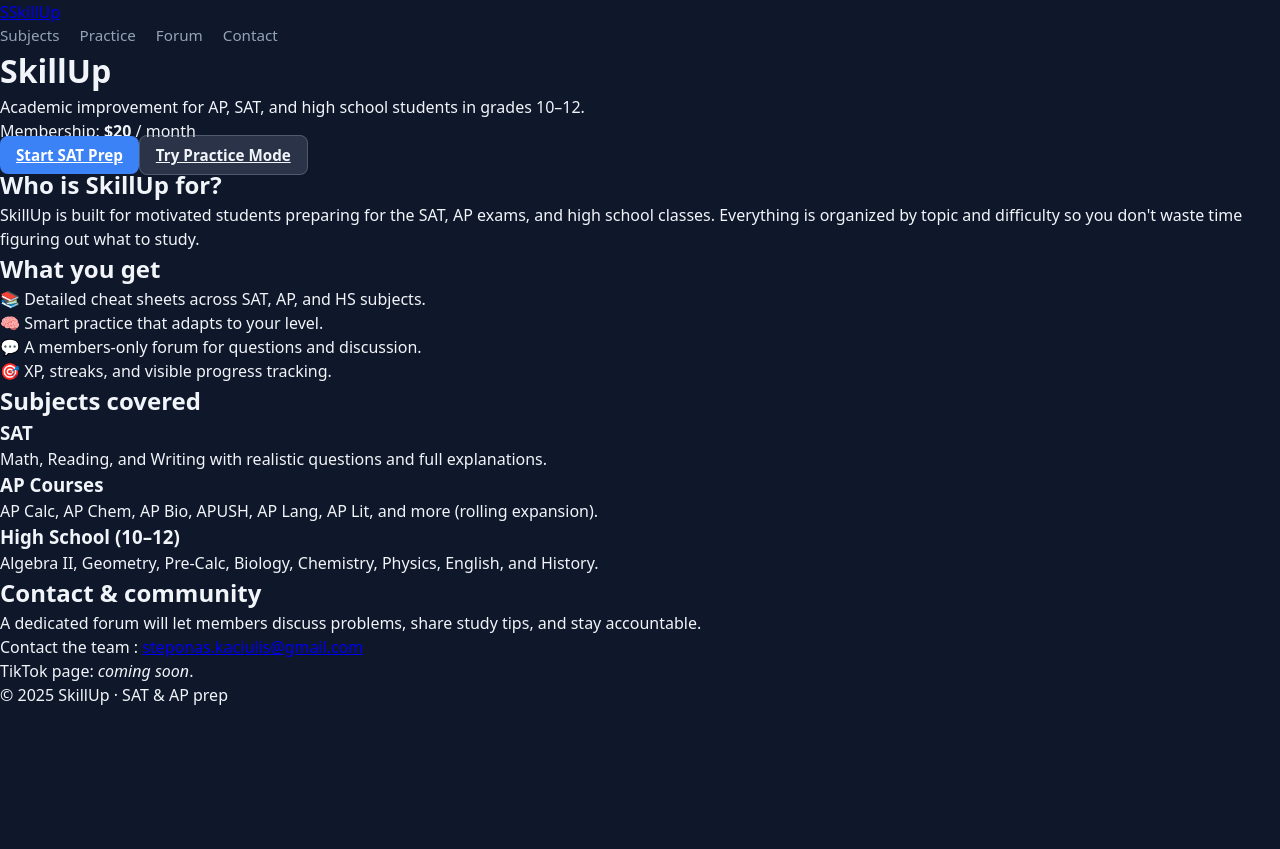
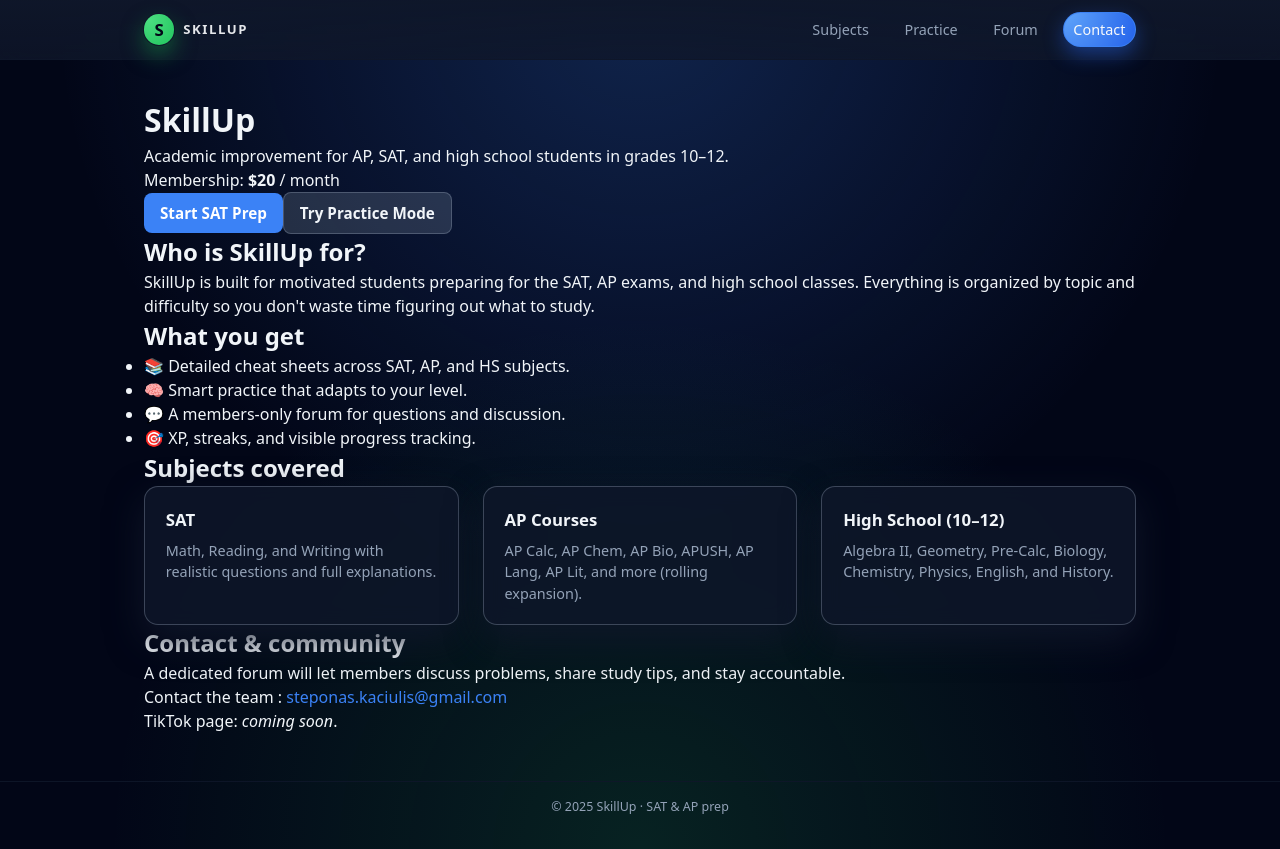
Before and after one commit to steponaskaciulis-max/skillup, a Next.js app in the folder SkillUp/: page / in a window 1280 px wide. Before the commit the page ends 800 px from the top, so only its background shows below. Built offline with nearby package versions, Linux system fonts and the light colour scheme.

Commit message:
Update global.css

```diff
--- a/SkillUp/styles/global.css
+++ b/SkillUp/styles/global.css
@@ -8,10 +8,12 @@
   box-sizing: border-box;
 }
 
-html, body {
-  background: #0f172a; /* dark navy */
-  color: #f1f5f9;      /* light gray */
-  font-family: system-ui, -apple-system, BlinkMacSystemFont, "Segoe UI", Roboto, Helvetica, Arial, sans-serif;
+html,
+body {
+  background: #020617;
+  color: #f1f5f9;
+  font-family: system-ui, -apple-system, BlinkMacSystemFont, "Segoe UI", Roboto,
+    Helvetica, Arial, sans-serif;
   line-height: 1.5;
 }
 
@@ -20,8 +22,146 @@ html, body {
   --accent: #3b82f6;
   --accent-soft: rgba(59, 130, 246, 0.25);
   --muted: #94a3b8;
-  --card-bg: rgba(15, 23, 42, 0.75);
+  --card-bg: rgba(15, 23, 42, 0.85);
   --border: rgba(148, 163, 184, 0.35);
+}
+
+/* -------------------------------------------------------
+   APP SHELL / LAYOUT
+-------------------------------------------------------- */
+
+.site-shell {
+  min-height: 100vh;
+  display: flex;
+  flex-direction: column;
+  background:
+    radial-gradient(circle at top, rgba(59, 130, 246, 0.24), transparent 55%),
+    radial-gradient(circle at bottom, rgba(34, 197, 94, 0.15), transparent 50%),
+    #020617;
+}
+
+/* Header / nav */
+
+.site-header {
+  position: sticky;
+  top: 0;
+  z-index: 20;
+  backdrop-filter: blur(14px);
+  background: linear-gradient(
+    to bottom,
+    rgba(15, 23, 42, 0.96),
+    rgba(15, 23, 42, 0.82)
+  );
+  border-bottom: 1px solid rgba(15, 23, 42, 0.9);
+}
+
+.site-header-inner {
+  max-width: 1040px;
+  margin: 0 auto;
+  padding: 0.75rem 1.5rem;
+  display: flex;
+  align-items: center;
+  justify-content: space-between;
+  gap: 1.5rem;
+}
+
+/* Brand */
+
+.brand {
+  display: inline-flex;
+  align-items: center;
+  gap: 0.55rem;
+  text-decoration: none;
+}
+
+.brand-mark {
+  width: 1.9rem;
+  height: 1.9rem;
+  border-radius: 999px;
+  background: radial-gradient(circle at 20% 20%, #4ade80, #22c55e);
+  display: inline-flex;
+  align-items: center;
+  justify-content: center;
+  font-weight: 800;
+  font-size: 1.05rem;
+  color: #020617;
+  box-shadow: 0 0 0 1px rgba(15, 23, 42, 0.9),
+    0 10px 22px rgba(22, 163, 74, 0.5);
+}
+
+.brand-text {
+  font-weight: 700;
+  letter-spacing: 0.12em;
+  text-transform: uppercase;
+  font-size: 0.82rem;
+  color: #e5e7eb;
+}
+
+/* Nav links */
+
+.nav-links {
+  display: flex;
+  align-items: center;
+  gap: 0.9rem;
+  flex-wrap: wrap;
+}
+
+.nav-link {
+  font-size: 0.9rem;
+  text-decoration: none;
+  color: var(--muted);
+  padding: 0.35rem 0.6rem;
+  border-radius: 999px;
+  border: 1px solid transparent;
+  transition: 0.18s ease;
+}
+
+.nav-link:hover {
+  color: #e5e7eb;
+  border-color: rgba(148, 163, 184, 0.4);
+  background: rgba(15, 23, 42, 0.9);
+}
+
+.nav-cta {
+  border-color: rgba(59, 130, 246, 0.9);
+  background: radial-gradient(circle at 0 0, #60a5fa, #2563eb);
+  color: #f9fafb;
+  box-shadow: 0 8px 20px rgba(37, 99, 235, 0.45);
+}
+
+.nav-cta:hover {
+  filter: brightness(1.05);
+}
+
+/* Main + footer */
+
+.site-main {
+  flex: 1;
+  max-width: 1040px;
+  width: 100%;
+  margin: 0 auto;
+  padding: 2.25rem 1.5rem 3rem;
+}
+
+.site-footer {
+  border-top: 1px solid rgba(15, 23, 42, 0.9);
+  padding: 1rem 1.5rem 2rem;
+  text-align: center;
+  font-size: 0.78rem;
+  color: var(--muted);
+}
+
+/* -------------------------------------------------------
+   BASE ELEMENTS
+-------------------------------------------------------- */
+
+a {
+  color: var(--accent);
+  text-decoration: none;
+}
+
+a:hover {
+  text-decoration: underline;
 }
 
 /* -------------------------------------------------------
@@ -33,27 +173,50 @@ html, body {
 }
 
 .page-header h1 {
-  font-size: 1.8rem;
+  font-size: 1.9rem;
   font-weight: 700;
-  margin-bottom: 0.25rem;
+  margin-bottom: 0.3rem;
 }
 
 .page-header p {
-  font-size: 0.95rem;
+  font-size: 0.96rem;
   color: var(--muted);
 }
 
 /* -------------------------------------------------------
-   CARD COMPONENT
+   CARDS
 -------------------------------------------------------- */
 
 .simple-card {
   background: var(--card-bg);
   border: 1px solid var(--border);
   padding: 1.25rem;
-  border-radius: 12px;
-  backdrop-filter: blur(6px);
+  border-radius: 14px;
+  backdrop-filter: blur(10px);
   margin-bottom: 1.5rem;
+  box-shadow: 0 18px 45px rgba(15, 23, 42, 0.95);
+}
+
+.card {
+  background: var(--card-bg);
+  border: 1px solid var(--border);
+  padding: 1.25rem 1.3rem;
+  border-radius: 14px;
+  backdrop-filter: blur(10px);
+  box-shadow: 0 14px 36px rgba(15, 23, 42, 0.9);
+  display: flex;
+  flex-direction: column;
+  gap: 0.45rem;
+}
+
+.card h3 {
+  font-size: 1.05rem;
+  font-weight: 600;
+}
+
+.card p {
+  font-size: 0.9rem;
+  color: var(--muted);
 }
 
 /* -------------------------------------------------------
@@ -72,6 +235,11 @@ button {
   border: none;
   font-size: 0.95rem;
   transition: 0.18s ease;
+  display: inline-flex;
+  align-items: center;
+  justify-content: center;
+  gap: 0.35rem;
+  text-decoration: none;
 }
 
 .btn.primary {
@@ -84,7 +252,7 @@ button {
 }
 
 .btn.secondary {
-  background: rgba(148, 163, 184, 0.2);
+  background: rgba(148, 163, 184, 0.22);
   border: 1px solid var(--border);
   color: #f1f5f9;
 }
@@ -106,6 +274,17 @@ button {
   cursor: pointer;
   transition: 0.2s ease;
   user-select: none;
+}
+
+.tile h3 {
+  font-size: 1rem;
+  font-weight: 600;
+  margin-bottom: 0.25rem;
+}
+
+.tile p {
+  font-size: 0.85rem;
+  color: var(--muted);
 }
 
 .tile:hover {
@@ -191,93 +370,87 @@ button {
 }
 
 /* -------------------------------------------------------
+   LAYOUT UTILITIES / GRID (matches your class names)
+-------------------------------------------------------- */
+
+.container {
+  max-width: 1040px;
+  margin-left: auto;
+  margin-right: auto;
+  padding-left: 1.5rem;
+  padding-right: 1.5rem;
+}
+
+.mx-auto {
+  margin-left: auto;
+  margin-right: auto;
+}
+
+.py-8 {
+  padding-top: 2rem;
+  padding-bottom: 2rem;
+}
+
+.mt-4 {
+  margin-top: 1rem;
+}
+
+/* Grid utilities used in AP / Subjects pages */
+
+.grid {
+  display: grid;
+  grid-template-columns: repeat(3, minmax(0, 1fr));
+  gap: 1.5rem;
+}
+
+.grid-cols-2 {
+  grid-template-columns: repeat(2, minmax(0, 1fr));
+}
+
+.gap-4 {
+  gap: 1rem;
+}
+
+/* -------------------------------------------------------
    RESPONSIVE
 -------------------------------------------------------- */
 
+@media (max-width: 900px) {
+  .site-header-inner {
+    padding-inline: 1.25rem;
+  }
+
+  .site-main {
+    padding-inline: 1.25rem;
+  }
+
+  .grid {
+    grid-template-columns: repeat(2, minmax(0, 1fr));
+  }
+}
+
 @media (max-width: 640px) {
+  .site-header-inner {
+    flex-direction: column;
+    align-items: flex-start;
+    gap: 0.5rem;
+  }
+
+  .nav-links {
+    width: 100%;
+    justify-content: space-between;
+  }
+
+  .site-main {
+    padding-inline: 1rem;
+  }
+
+  .grid,
+  .grid.grid-cols-2 {
+    grid-template-columns: 1fr;
+  }
+
   .pill-label {
     font-size: 0.7rem;
   }
 }
-/* -------------------------------------------------------
-   LAYOUT WRAPPER
--------------------------------------------------------- */
-
-.layout {
-  min-height: 100vh;
-  display: flex;
-  flex-direction: column;
-}
-
-/* -------------------------------------------------------
-   NAVBAR
--------------------------------------------------------- */
-
-.navbar {
-  width: 100%;
-  backdrop-filter: blur(8px);
-  background: rgba(15, 23, 42, 0.7);
-  border-bottom: 1px solid var(--border);
-  margin-bottom: 1.5rem;
-  position: sticky;
-  top: 0;
-  z-index: 50;
-}
-
-.nav-inner {
-  max-width: 960px;
-  margin: 0 auto;
-  padding: 0.85rem 1.25rem;
-  display: flex;
-  align-items: center;
-  justify-content: space-between;
-}
-
-.nav-logo {
-  font-size: 1.25rem;
-  font-weight: 700;
-  color: var(--accent);
-  text-decoration: none;
-}
-
-.nav-links {
-  display: flex;
-  gap: 1.25rem;
-}
-
-.nav-link {
-  color: var(--muted);
-  text-decoration: none;
-  font-size: 0.95rem;
-  transition: 0.2s;
-}
-
-.nav-link:hover {
-  color: #fff;
-}
-
-/* -------------------------------------------------------
-   MAIN CONTAINER
--------------------------------------------------------- */
-
-.main-container {
-  flex: 1;
-  max-width: 960px;
-  padding: 1.5rem 1.25rem 3rem;
-  margin: 0 auto;
-}
-
-/* -------------------------------------------------------
-   FOOTER
--------------------------------------------------------- */
-
-.footer {
-  width: 100%;
-  text-align: center;
-  padding: 1.5rem 0;
-  color: var(--muted);
-  font-size: 0.85rem;
-  border-top: 1px solid var(--border);
-  margin-top: 2rem;
-  background: rgba(15, 23, 42, 0.6);
-}
```
